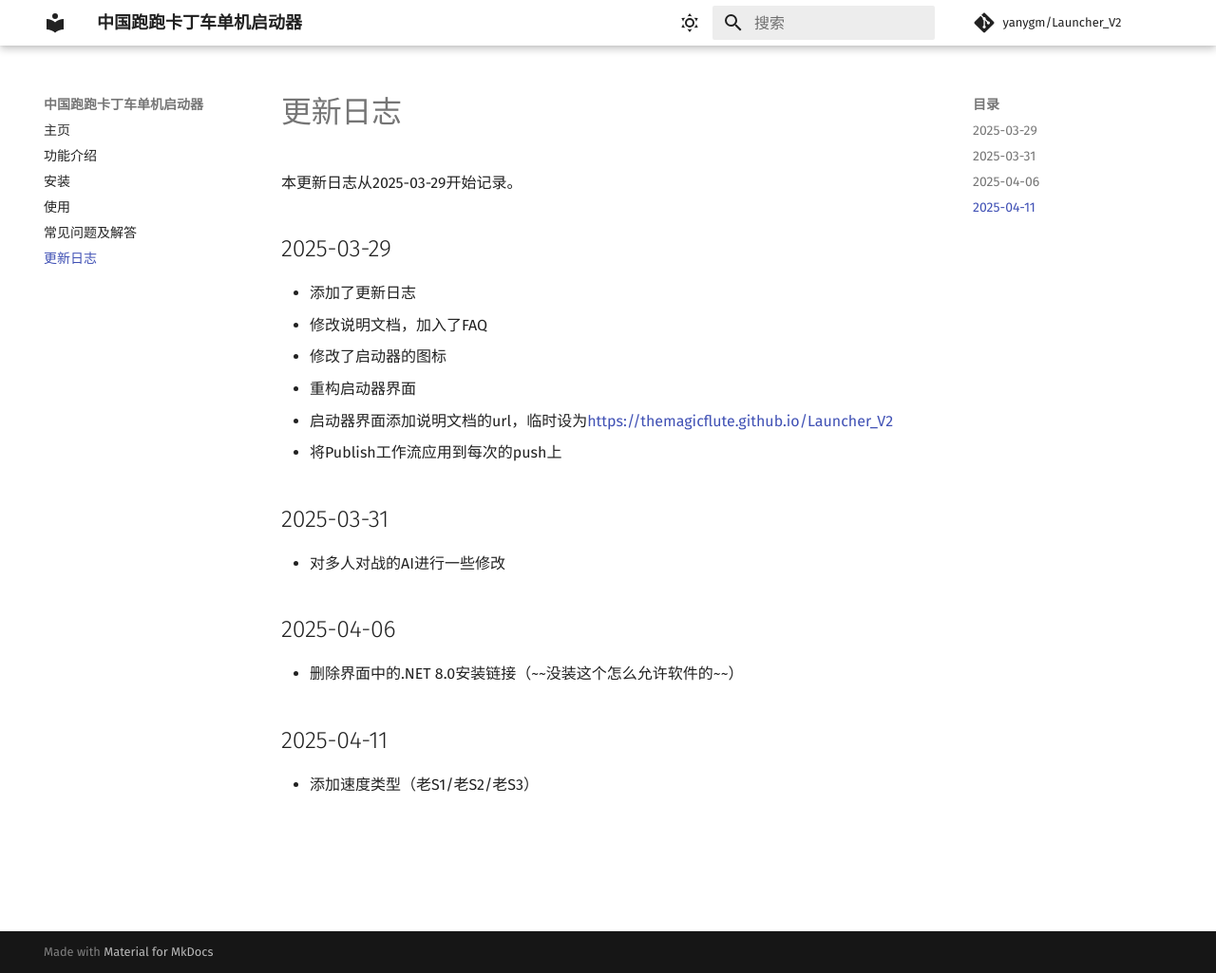
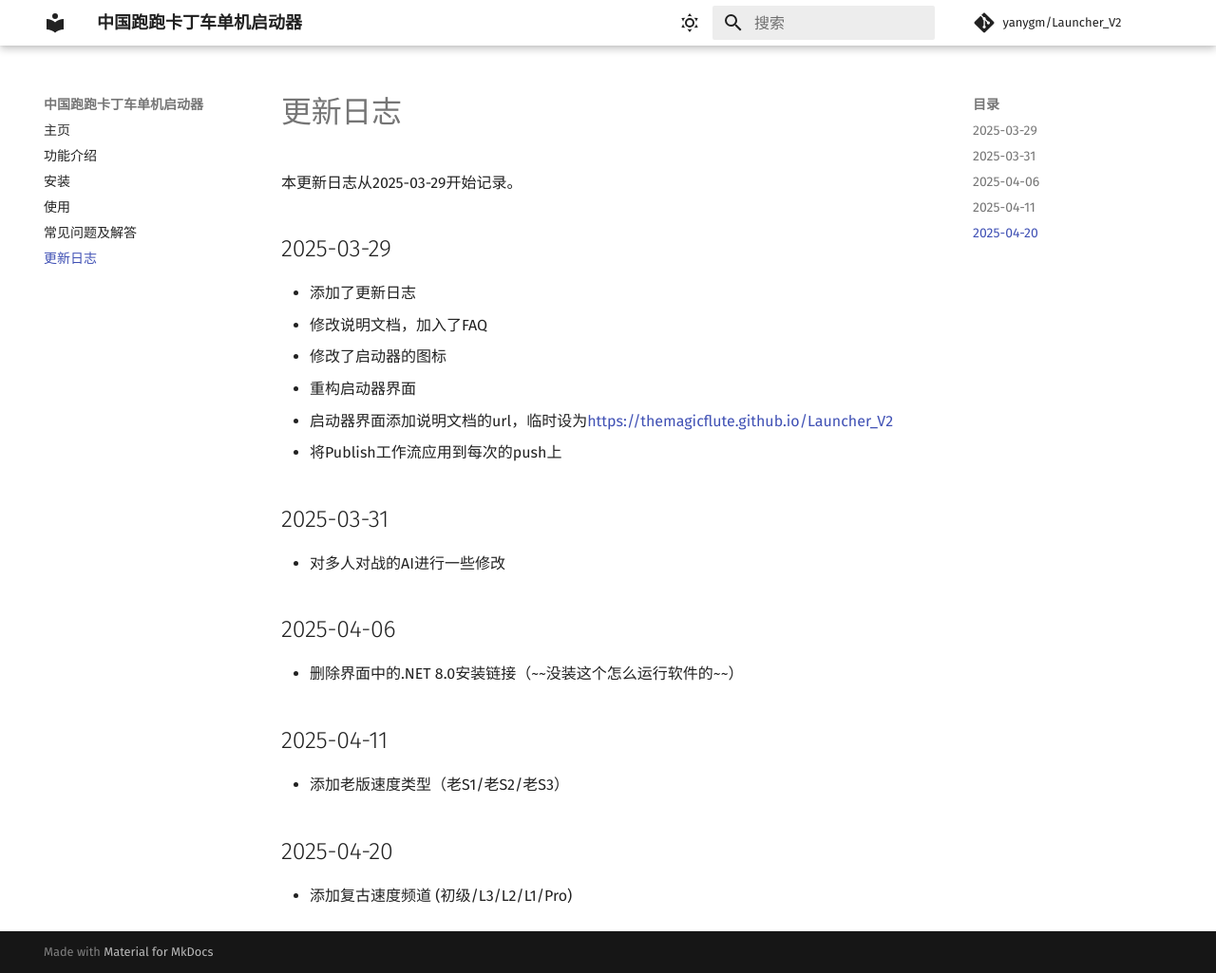
Before and after one commit to yanygm/Launcher_V2, an MkDocs documentation site: the page built from docs/changelog.md, in a window 1280 px wide and 1025 px high. Shown: the whole window at 95% size. Built offline with MkDocs 1.6.1 and Material for MkDocs 9.7.7, drawn with Linux system fonts in a browser that asks for light colours; comment, search, counter and statistics services are not loaded.

```diff
--- a/docs/changelog.md
+++ b/docs/changelog.md
@@ -17,8 +17,12 @@
 
 ## 2025-04-06
 
-- 删除界面中的.NET 8.0安装链接（~~没装这个怎么允许软件的~~）
+- 删除界面中的.NET 8.0安装链接（~~没装这个怎么运行软件的~~）
 
 ## 2025-04-11
 
-- 添加速度类型（老S1/老S2/老S3）
+- 添加老版速度类型（老S1/老S2/老S3）
+
+## 2025-04-20
+
+- 添加复古速度频道 (初级/L3/L2/L1/Pro)
```
Also changed, not shown: docs/index.md (+2 -0 lines), 1 other file.
